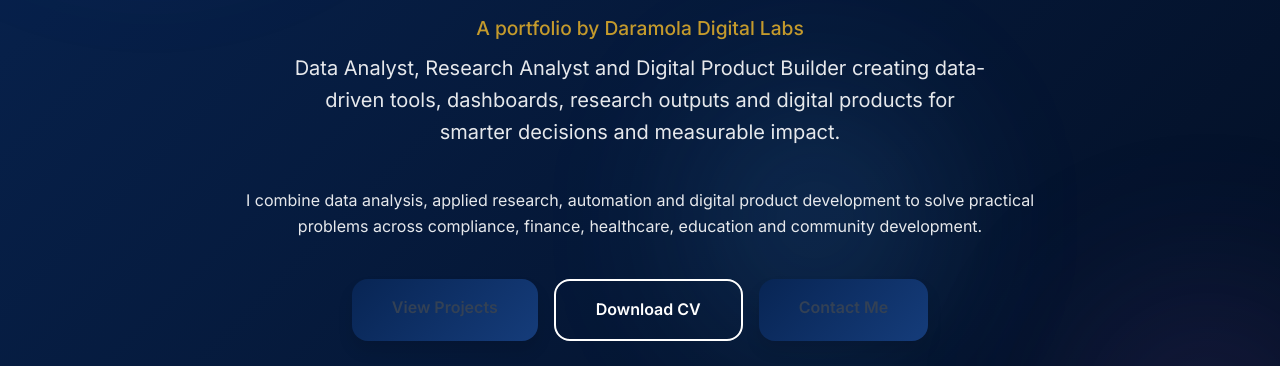
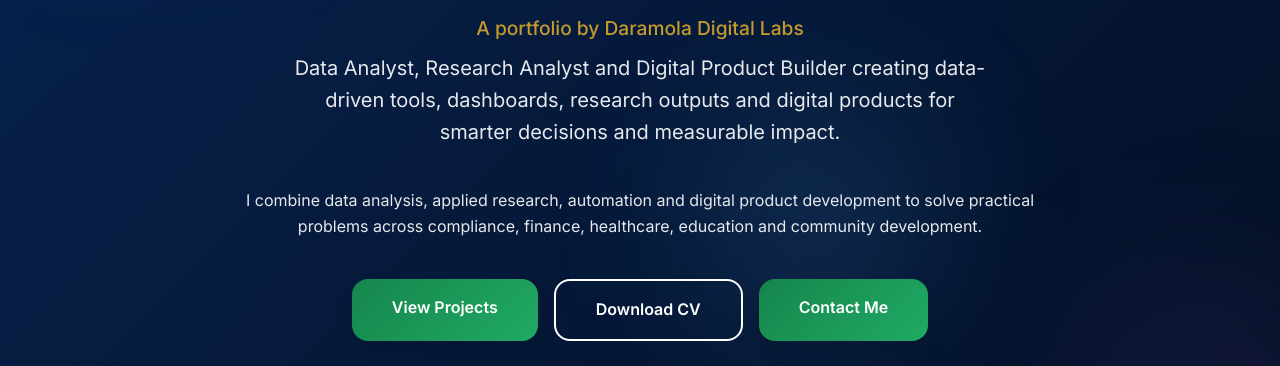
Before and after one commit to dju78/my-potfolio, an Eleventy site: page src/index.njk in a window 1280 px wide. Shown: the part 434-800 px from the top of the page. Built offline with nearby package versions, Linux system fonts and the light colour scheme; Eleventy itself is replaced by a stand-in of ours; files that its build step writes are made by us from their sources.

Commit message:
Add caretalk link and fix button color contrast

```diff
--- a/src/content/projects/caretalk-uk.md
+++ b/src/content/projects/caretalk-uk.md
@@ -3,7 +3,7 @@
 client: "Healthcare Communication App"
 badge: "Digital Product"
 description: "A communication platform bridging the gap between care providers, patients, and their families. Improves healthcare engagement and reporting efficiency in the UK care sector."
-link: "#"
+link: "https://caretalk.omoyelejd.co.uk"
 highlights:
   - text: "Secure communication channels"
   - text: "Real-time care updates and reporting"
--- a/src/styles.css
+++ b/src/styles.css
@@ -320,9 +320,10 @@
 }
 
 .btn-primary {
-    background: var(--primary-gradient);
-    color: var(--text-primary);
+    background: var(--secondary-gradient);
+    color: white;
     box-shadow: var(--shadow-lg);
+    border: none;
 }
 
 .btn-primary:hover {
```
